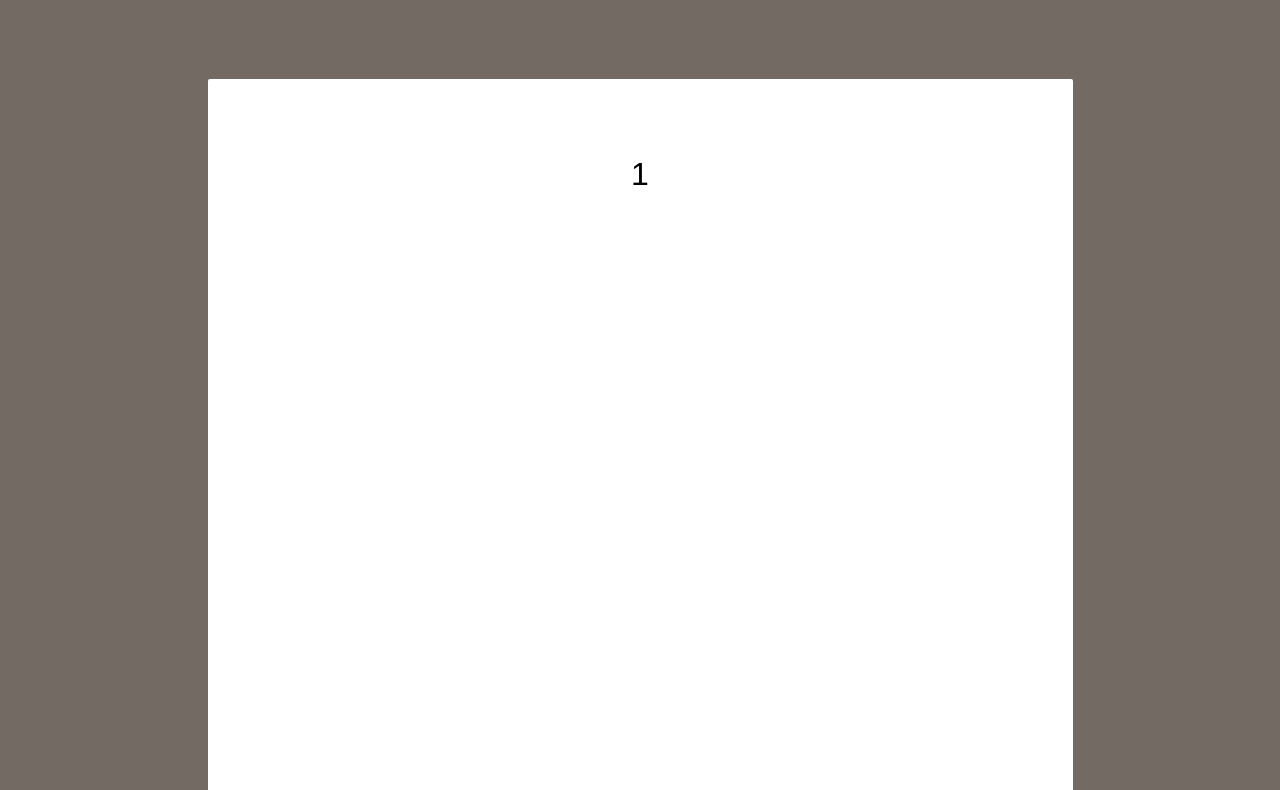
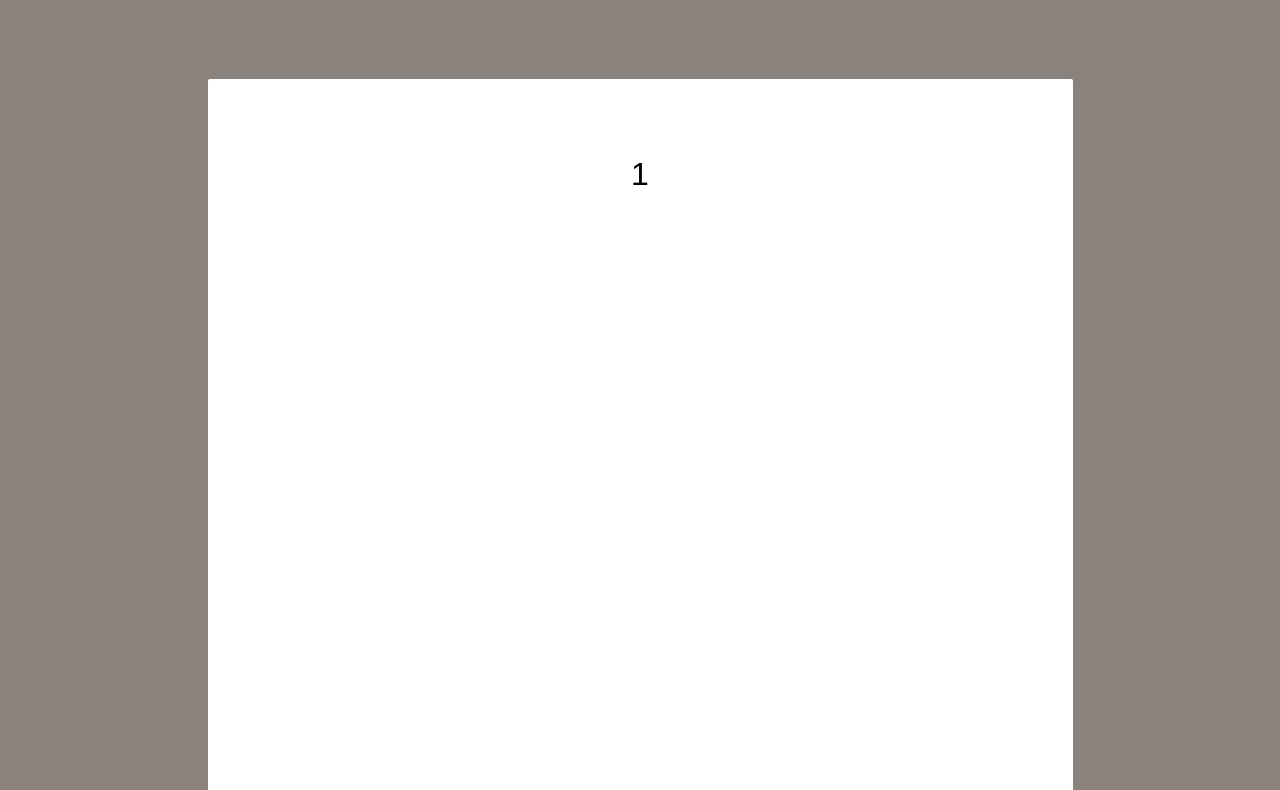
Before and after one commit to johnnyni2961/datasciminds, a plain HTML site: page index.html in a window 1280 px wide. Shown: the part 210-1000 px from the top of the page. Drawn offline with nearby package versions, Linux system fonts and the light colour scheme.

Commit message:
Update design.css

```diff
--- a/design.css
+++ b/design.css
@@ -13,7 +13,7 @@
 
 /* Basic Styles */
 body {
-	background-color: #736b63;
+	background-color: #8a837d;
 }
 nav {
 	height: 75px;
```
